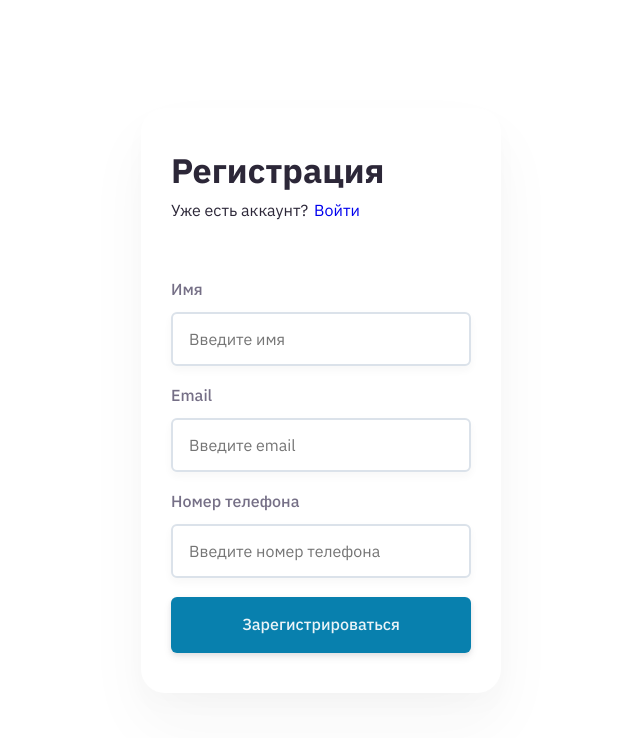
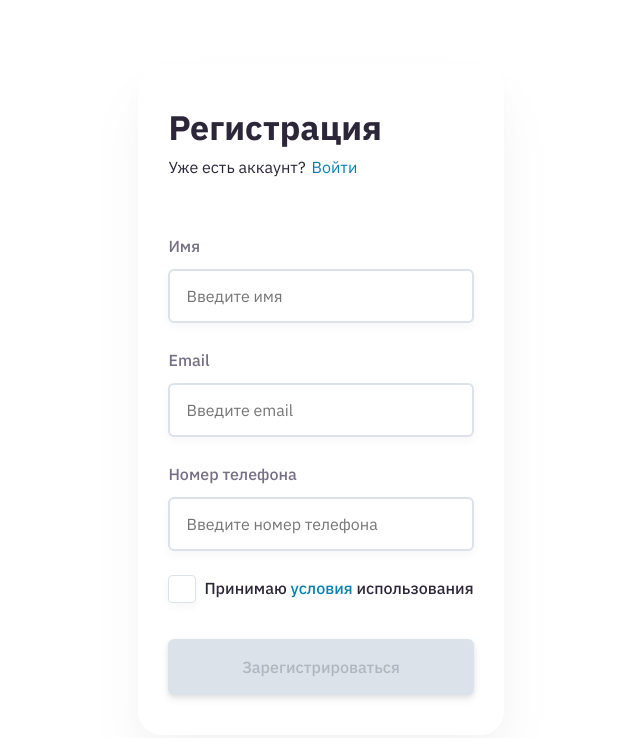
Before and after one commit to 97Dmitry/registration-form, a React (Create React App) app: page / in a window 1280 px wide. Shown: the top 738 px of the page, without its empty margins (319-959 px from the left). Built offline with nearby package versions, Linux system fonts and the light colour scheme.

Commit message:
feat: created checkbox

```diff
--- /dev/null
+++ b/src/icons/RadioButtonIndicatorIcon/RadioButtonIndicator.tsx
@@ -0,0 +1,17 @@
+import * as React from "react";
+
+function RadioButtonIndicator(props: React.SVGProps<SVGSVGElement>) {
+  return (
+    <svg
+      width={16}
+      height={12}
+      fill="#0880AE"
+      xmlns="http://www.w3.org/2000/svg"
+      {...props}
+    >
+      <path d="M14.634.634a.8.8 0 011.132 1.132l-9.6 9.6a.8.8 0 01-1.132 0l-4-4a.8.8 0 011.132-1.132L5.6 9.67 14.634.634z" />
+    </svg>
+  );
+}
+
+export default RadioButtonIndicator;
--- /dev/null
+++ b/src/icons/RadioButtonIndicatorIcon/index.ts
@@ -0,0 +1 @@
+export { default } from "./RadioButtonIndicator";
--- /dev/null
+++ b/src/icons/index.ts
@@ -0,0 +1 @@
+export { default as RadioButtonIndicator } from "./RadioButtonIndicatorIcon";
--- a/src/pages/Registration/components/RegistrtionCard/RegistrationCard.tsx
+++ b/src/pages/Registration/components/RegistrtionCard/RegistrationCard.tsx
@@ -3,7 +3,7 @@ import styled from "styled-components";
 import { SubmitHandler, useForm, Controller } from "react-hook-form";
 import { yupResolver } from "@hookform/resolvers/yup";
 import * as yup from "yup";
-import { Input, Button } from "ui";
+import { Input, Button, Checkbox } from "ui";
 
 enum Languages {
   "Русский",
@@ -16,6 +16,7 @@ interface FormValues {
   name: string;
   email: string;
   phoneNumber: string;
+  conditionsAgree: string;
   language: Languages;
 }
 
@@ -24,6 +25,7 @@ const schema = yup
     name: yup.string().trim().required(),
     email: yup.string().email().required(),
     phoneNumber: yup.string().required(),
+    conditionsAgree: yup.string().required(),
   })
   .required();
 
@@ -31,28 +33,31 @@ const RegistrationCard: FC = () => {
   const {
     control,
     handleSubmit,
-    formState: { errors },
+    formState: { errors, touchedFields, isValid },
   } = useForm<FormValues>({ mode: "onChange", resolver: yupResolver(schema) });
 
   const handleRegistration: SubmitHandler<FormValues> = (data): void => {
     console.log(data);
   };
 
+  console.log(errors);
+
   return (
     <Root>
       <Title>Регистрация</Title>
       <LinkToLoginWrapper>
         <IsHaveAccount>Уже есть аккаунт?</IsHaveAccount>
-        <a href="/#">Войти</a>
+        <IsHaveAccountLink href="/#">Войти</IsHaveAccountLink>
       </LinkToLoginWrapper>
       <form onSubmit={handleSubmit(handleRegistration)}>
         <Controller
           control={control}
           name="name"
           render={({ field: { onChange, value } }) => (
-            <Input
+            <StyledInput
               name="name"
               error={errors.name}
+              touched={touchedFields.name}
               label="Имя"
               placeholder="Введите имя"
               onChange={(val: React.ChangeEvent<HTMLInputElement>) => {
@@ -63,13 +68,15 @@ const RegistrationCard: FC = () => {
             />
           )}
         />
+
         <Controller
           control={control}
           name="email"
           render={({ field: { onChange, value } }) => (
-            <Input
+            <StyledInput
               name="email"
               error={errors.email}
+              touched={touchedFields.email}
               label="Email"
               placeholder="Введите email"
               onChange={(val: React.ChangeEvent<HTMLInputElement>) =>
@@ -79,13 +86,15 @@ const RegistrationCard: FC = () => {
             />
           )}
         />
+
         <Controller
           control={control}
           name="phoneNumber"
           render={({ field: { onChange, value } }) => (
-            <Input
+            <StyledInput
               name="phoneNumber"
               error={errors.phoneNumber}
+              touched={touchedFields.phoneNumber}
               label="Номер телефона"
               placeholder="Введите номер телефона"
               onChange={(val: React.ChangeEvent<HTMLInputElement>) => {
@@ -98,7 +107,26 @@ const RegistrationCard: FC = () => {
             />
           )}
         />
-        <Button text="Зарегистрироваться" />
+
+        <Controller
+          control={control}
+          name="conditionsAgree"
+          render={({ field: { onChange, value, name } }) => (
+            <StyledCheckbox
+              value={value}
+              onChange={onChange}
+              name="conditionsAgree"
+              label={
+                <p>
+                  Принимаю <CheckboxLink href="/#">условия</CheckboxLink>{" "}
+                  использования
+                </p>
+              }
+            />
+          )}
+        />
+
+        <Button isDisabled={!isValid} text="Зарегистрироваться" />
       </form>
     </Root>
   );
@@ -121,13 +149,29 @@ const Title = styled.h1`
   margin-bottom: 8px;
 `;
 
+const StyledInput = styled(Input)`
+  margin-bottom: 8px;
+`;
+
 const IsHaveAccount = styled.span`
   color: ${({ theme }) => theme.colors.color1};
   margin-right: 6px;
+`;
+
+const IsHaveAccountLink = styled.a`
+  color: ${({ theme }) => theme.colors.color5};
 `;
 
 const LinkToLoginWrapper = styled.div`
   margin-bottom: 58px;
 `;
 
+const StyledCheckbox = styled(Checkbox)`
+  margin-bottom: 40px;
+`;
+
+const CheckboxLink = styled.a`
+  color: ${({ theme }) => theme.colors.color5};
+`;
+
 export default RegistrationCard;
--- a/src/theme/theme.ts
+++ b/src/theme/theme.ts
@@ -36,6 +36,8 @@ export const lightTheme = {
     color4: "#FF7171",
     color5: "#0880AE",
     color6: "#EBF4F8",
+    color7: "#756F86",
+    color8: "#B1B5BF",
   },
   background: "",
   typography: {
@@ -52,6 +54,8 @@ export const darkTheme: ThemeType = {
     color4: "none",
     color5: "none",
     color6: "none",
+    color7: "none",
+    color8: "none",
   },
   background: "",
   typography: {
--- a/src/ui/Button/Button.tsx
+++ b/src/ui/Button/Button.tsx
@@ -5,35 +5,52 @@ interface ButtonProps {
   text: string;
   className?: string;
   type?: "button" | "submit";
+  isDisabled?: boolean;
 }
 
-const Button: FC<ButtonProps> = ({ text, className, type = "submit" }) => {
+const Button: FC<ButtonProps> = ({
+  text,
+  className,
+  type = "submit",
+  isDisabled = false,
+}) => {
   return (
-    <Root className={className} type={type}>
+    <Root
+      className={className}
+      type={type}
+      $isDisabled={isDisabled}
+      disabled={isDisabled}
+    >
       {text}
     </Root>
   );
 };
 
-const Root = styled.button`
+const Root = styled.button<{ $isDisabled: boolean }>`
   height: 56px;
   width: 100%;
   box-shadow: 0 2px 4px rgba(44, 39, 56, 0.08), 0 4px 8px rgba(44, 39, 56, 0.08);
   border-radius: 6px;
-  background: ${({ theme: { colors } }) => colors.color5};
-  color: ${({ theme: { colors } }) => colors.color6};
+  background: ${({ $isDisabled, theme: { colors } }) =>
+    $isDisabled ? colors.color3 : colors.color5};
+  color: ${({ $isDisabled, theme: { colors } }) =>
+    $isDisabled ? colors.color8 : colors.color6};
   ${({ theme: { typography } }) => typography.IBMPlexSans({ weight: 500 })};
 
-  &:hover {
+  &:hover:enabled {
     box-shadow: 0 12px 24px rgba(44, 39, 56, 0.08),
       0 24px 48px rgba(44, 39, 56, 0.16);
   }
 
-  &:active {
+  &:active:enabled {
     border: 2px solid rgba(44, 39, 56, 0.86);
     box-shadow: 0 2px 4px rgba(44, 39, 56, 0.0001),
       0 4px 8px rgba(44, 39, 56, 0.08);
   }
+
+  &:disabled {
+    cursor: auto;
+  }
 `;
 
 export default Button;
--- /dev/null
+++ b/src/ui/Checkbox/Checkbox.tsx
@@ -0,0 +1,89 @@
+import { FC } from "react";
+import styled from "styled-components";
+import { RadioButtonIndicator } from "../../icons";
+
+interface CheckboxProps {
+  label: string | React.ReactNode;
+  onChange?: (val: any) => void;
+  value?: string;
+  name: string;
+  className?: string;
+  initialChecked?: boolean;
+}
+
+const Checkbox: FC<CheckboxProps> = ({
+  label,
+  value,
+  initialChecked = false,
+  name,
+  onChange,
+  className,
+}) => {
+  return (
+    <Root className={className}>
+      <RadioInput
+        id={name}
+        value={value}
+        type="checkbox"
+        onChange={onChange}
+        defaultChecked={initialChecked}
+      />
+      <Control>
+        <Indicator />
+      </Control>
+      <Label htmlFor={name}>{label}</Label>
+    </Root>
+  );
+};
+
+const Root = styled.div`
+  position: relative;
+`;
+
+const Label = styled.label`
+  display: inline-block;
+  margin-left: 36px;
+  ${({ theme: { typography } }) => typography.IBMPlexSans({ weight: 500 })};
+  color: ${({ theme }) => theme.colors.color1};
+`;
+
+const Control = styled.span`
+  position: absolute;
+  top: 50%;
+  transform: translateY(-50%);
+  width: 28px;
+  height: 28px;
+  box-shadow: 0 4px 8px rgba(44, 39, 56, 0.04);
+  border: 1px solid ${({ theme }) => theme.colors.color3};
+  border-radius: 4px;
+
+  transition: 0.1s;
+`;
+
+const Indicator = styled(RadioButtonIndicator)`
+  position: absolute;
+  opacity: 0;
+  transition: 0.1s;
+  top: 50%;
+  transform: translateY(-50%) translateX(-50%);
+  left: 50%;
+`;
+
+const RadioInput = styled.input`
+  position: absolute;
+  appearance: none;
+  top: 50%;
+  transform: translateY(-50%);
+  width: 28px;
+  height: 28px;
+  z-index: 1;
+
+  &:checked ~ ${Control} {
+    border: 2px solid #0880ae;
+    ${Indicator} {
+      opacity: 1;
+    }
+  }
+`;
+
+export default Checkbox;
--- /dev/null
+++ b/src/ui/Checkbox/index.ts
@@ -0,0 +1 @@
+export { default } from "./Checkbox";
--- a/src/ui/Input/Input.tsx
+++ b/src/ui/Input/Input.tsx
@@ -8,6 +8,8 @@ interface InputProps {
   error: any;
   name: string;
   onChange?: (val: any) => void;
+  className?: string;
+  touched?: any;
   value?: string;
 }
 
@@ -19,10 +21,12 @@ const Input: FC<InputProps> = ({
   error,
   value,
   onChange,
+  className,
+  touched,
   ...props
 }) => {
   return (
-    <Root>
+    <Root className={className}>
       <Label htmlFor={name}>{label}</Label>
       <StyledInput
         {...props}
@@ -32,7 +36,9 @@ const Input: FC<InputProps> = ({
         value={value}
         onChange={onChange}
       />
-      <ErrorMessage>{error && "Введено не корректное значение"}</ErrorMessage>
+      <ErrorMessage>
+        {error && touched && "Введено не корректное значение"}
+      </ErrorMessage>
     </Root>
   );
 };
--- a/src/ui/index.ts
+++ b/src/ui/index.ts
@@ -1,2 +1,3 @@
 export { default as Input } from "./Input";
 export { default as Button } from "./Button";
+export { default as Checkbox } from "./Checkbox";
```
Also changed, not shown: 1 other file (tests, documents, lock files or other folders).
